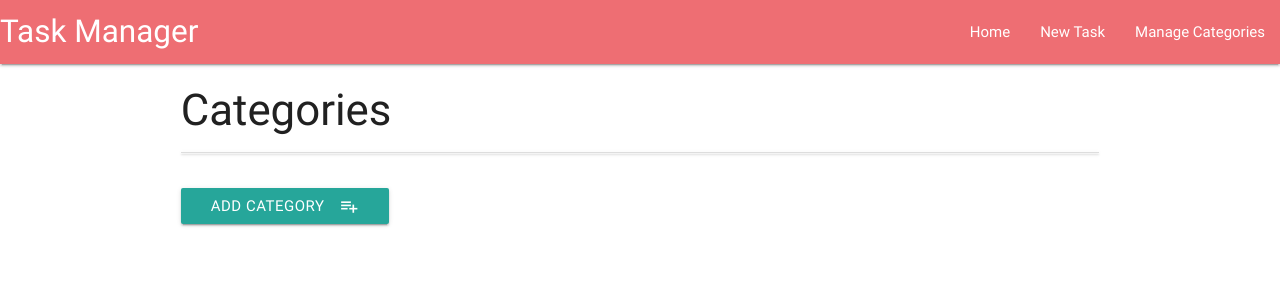
After one commit to cherylhaz/task_manager, a Flask app: page /get_categories in a window 1280 px wide. The commit adds this page. Shown: the top 300 px of the page. Run offline with Flask 2, Linux system fonts and the light colour scheme; data that the repository does not hold is empty; some libraries are stand-ins or nearby versions.

Commit message:
working through nav bar video

```diff
--- a/app.py
+++ b/app.py
@@ -6,9 +6,9 @@ from bson.objectid import ObjectId
 
 app = Flask(__name__)
 
+# in production this should be stored as an env variable as per saved note on Slack
 app.config["MONGO_DBNAME"] = 'task_manager'
 app.config["MONGO_URI"] = 'mongodb+srv://root:r00tusEr@myfirstcluster-vm2pu.mongodb.net/task_manager?retryWrites=true&w=majority'
-# in production the above should be stored as an env variable as per saved note on Slack
 
 mongo = PyMongo(app)
 
@@ -19,6 +19,7 @@ def add_task():
     categories = mongo.db.categories.find())
 
 
+#adds new task to database
 @app.route('/insert_task', methods=['POST'])
 def insert_task():
     tasks = mongo.db.tasks
@@ -49,17 +50,60 @@ def update_task(task_id):
         'category_name':request.form.get('category_name'),
         'task_description': request.form.get('task_description'),
         'due_date': request.form.get('due_date'),
-        'is_urgent':request.form.get('is_urgent')
+        'is_urgent': request.form.get('is_urgent')
     })
     return redirect(url_for('get_tasks'))
 
 
+#Deletes task
 @app.route('/delete_task/<task_id>')
 def delete_task(task_id):
     mongo.db.tasks.remove({'_id': ObjectId(task_id)})
     return redirect(url_for('get_tasks'))
 
 
+@app.route("/get_categories")
+def get_categories():
+    return render_template("categories.html", categories=mongo.db.categories.find())
+
+
+#Calls edit category page from button
+@app.route('/edit_category/<category_id>')
+def edit_category(category_id):
+    return render_template('editcategory.html',
+                           category=mongo.db.categories.find_one(
+                           {'_id': ObjectId(category_id)}))
+
+
+#edits a category
+@app.route('/update_category/<category_id>', methods=['POST'])
+def update_category(category_id):
+    mongo.db.categories.update(
+        {'_id': ObjectId(category_id)},
+        {'category_name': request.form.get('category_name')})
+    return redirect(url_for('get_categories'))
+
+
+#deletes a category
+@app.route('/delete_category/<category_id>')
+def delete_category(category_id):
+    mongo.db.categories.remove({'_id': ObjectId(category_id)})
+    return redirect(url_for('get_categories'))
+
+
+#Add new category
+@app.route('/insert_category', methods=['POST'])
+def insert_category():
+    category_doc = {'category_name': request.form.get('category_name')}
+    mongo.db.categories.insert_one(category_doc)
+    return redirect(url_for('get_categories'))
+
+
+@app.route('/add_category')
+def add_category():
+    return render_template('addcategory.html')
+
+
 if __name__ == '__main__':
     app.run(host=os.environ.get('IP'),
             port=int(os.environ.get('PORT')),
--- a/templates/base.html
+++ b/templates/base.html
@@ -9,6 +9,24 @@
     <link rel="stylesheet" href="{{url_for('static', filename='css/style.css')}}" type="text/css" />
 </head>
 <body>
+    <header>
+<nav>
+            <div class="nav-wrapper">
+                <a href="{{url_for('get_tasks')}}" class="brand-logo">Task Manager</a>
+                <a href="#" data-activates="mobile-demo" class="button-collapse"><i class="material-icons">menu</i></a>
+                <ul id="nav-mobile" class="right hide-on-med-and-down">
+                    <li><a href="{{url_for('get_tasks')}}">Home</a></li>
+                    <li><a href="{{url_for('add_task')}}">New Task</a></li>
+                    <li><a href="{{url_for('get_categories')}}">Manage Categories</a></li>
+                </ul>
+                <ul class="side-nav" id="mobile-demo">
+                    <li><a href="{{url_for('get_tasks')}}">Home</a></li>
+                    <li><a href="{{url_for('add_task')}}">New Task</a></li>
+                    <li><a href="{{url_for('get_categories')}}">Manage Categories</a></li>
+                </ul>
+            </div>
+        </nav>
+    </header>
     <div class="container">
     {% block content%}
     {% endblock %}
--- /dev/null
+++ b/templates/categories.html
@@ -0,0 +1,22 @@
+{% extends 'base.html' %}
+{% block content %}
+<div class="row">
+    <h3>Categories</h3>
+    <ul class="collapsible">
+        {% for category in categories %}
+            <li>
+            <div class="collapsible-header">
+                 <a href="{{url_for('delete_category', category_id=category._id)}}" class="waves-effect waves-light btn btn_small ">Del</a>
+                 <a href="{{url_for('edit_category', category_id=category._id)}}"  class="waves-effect waves-light btn btn_small blue">Edit</a>
+                <div class="task_header">
+                    <strong>{{category.category_name}}</strong>
+                </div>
+            </div>
+            </li>
+{% endfor %}
+    </ul>
+</div>
+<div class="row">
+    <a href="{{url_for('add_category')}}" class="waves-effect waves-light btn"><i class="material-icons right">playlist_add</i>Add Category</a>
+</div>
+{% endblock %}
```
Also changed, not shown: templates/addcategory.html (added, +23 -0 lines), templates/editcategory.html (added, +23 -0 lines).
